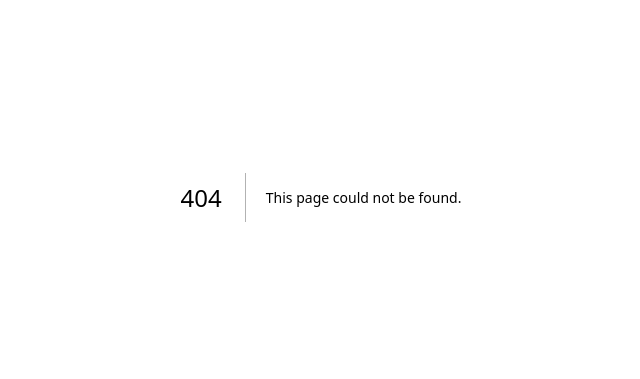
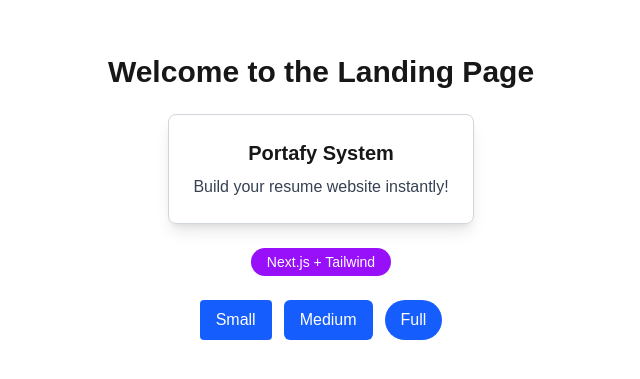
Before and after one commit to ami798/alx-project-0x00-setup, a Next.js app in the folder alx-project-0x00/: page /landing in a window 1280 px wide. Before the commit this address had no page. Shown: the part 203-582 px from the top of the page, without its empty margins (319-959 px from the left). Built offline with nearby package versions, Linux system fonts and the light colour scheme.

Commit message:
Fix: Add landing page, buttons, and README for ALX checks

```diff
--- /dev/null
+++ b/alx-project-0x00/components/Button.tsx
@@ -0,0 +1,15 @@
+// components/Button.tsx
+export interface ButtonProps {
+  title: string;
+  styles: string;
+}
+
+const Button: React.FC<ButtonProps> = ({ title, styles }) => {
+  return (
+    <button className={`px-4 py-2 bg-blue-600 text-white ${styles}`}>
+      {title}
+    </button>
+  );
+};
+
+export default Button;
--- a/alx-project-0x00/components/Card.tsx
+++ b/alx-project-0x00/components/Card.tsx
@@ -1,9 +1,8 @@
-// components/Card.tsx
 import { CardProps } from "@/interfaces";
 
 const Card: React.FC<CardProps> = ({ title, description }) => {
   return (
-    <div className="p-6 border shadow-lg rounded-lg max-w-sm text-center">
+    <div className="max-w-sm p-6 rounded-lg shadow-lg border border-gray-300">
       <h2 className="text-xl font-bold mb-2">{title}</h2>
       <p className="text-gray-700">{description}</p>
     </div>
--- a/alx-project-0x00/components/Pill.tsx
+++ b/alx-project-0x00/components/Pill.tsx
@@ -1,10 +1,9 @@
-// components/Pill.tsx
 import { PillProps } from "@/interfaces";
 
-const Pill: React.FC<PillProps> = ({ label }) => {
+const Pill: React.FC<PillProps> = ({ title }) => {
   return (
     <span className="bg-purple-600 text-white px-4 py-1 rounded-full text-sm">
-      {label}
+      {title}
     </span>
   );
 };
--- /dev/null
+++ b/alx-project-0x00/pages/about.tsx
@@ -0,0 +1,4 @@
+// pages/about.tsx
+export default function About() {
+  return <div>About Page Placeholder</div>;
+}
--- /dev/null
+++ b/alx-project-0x00/pages/landing.tsx
@@ -0,0 +1,25 @@
+// pages/landing.tsx
+import Card from "@/components/Card";
+import Pill from "@/components/Pill";
+import Button from "@/components/Button";
+
+export default function Landing() {
+  return (
+    <main className="flex flex-col h-screen justify-center items-center gap-6 text-center">
+      <h1 className="text-3xl font-semibold">Welcome to the Landing Page</h1>
+
+      <Card
+        title="Portafy System"
+        description="Build your resume website instantly!"
+      />
+
+      <Pill title="Next.js + Tailwind" />
+
+      <div className="flex gap-3">
+        <Button title="Small" styles="rounded-sm" />
+        <Button title="Medium" styles="rounded-md" />
+        <Button title="Full" styles="rounded-full" />
+      </div>
+    </main>
+  );
+}
```
Also changed, not shown: alx-project-0x00/interfaces/index.ts (+7 -3 lines).
